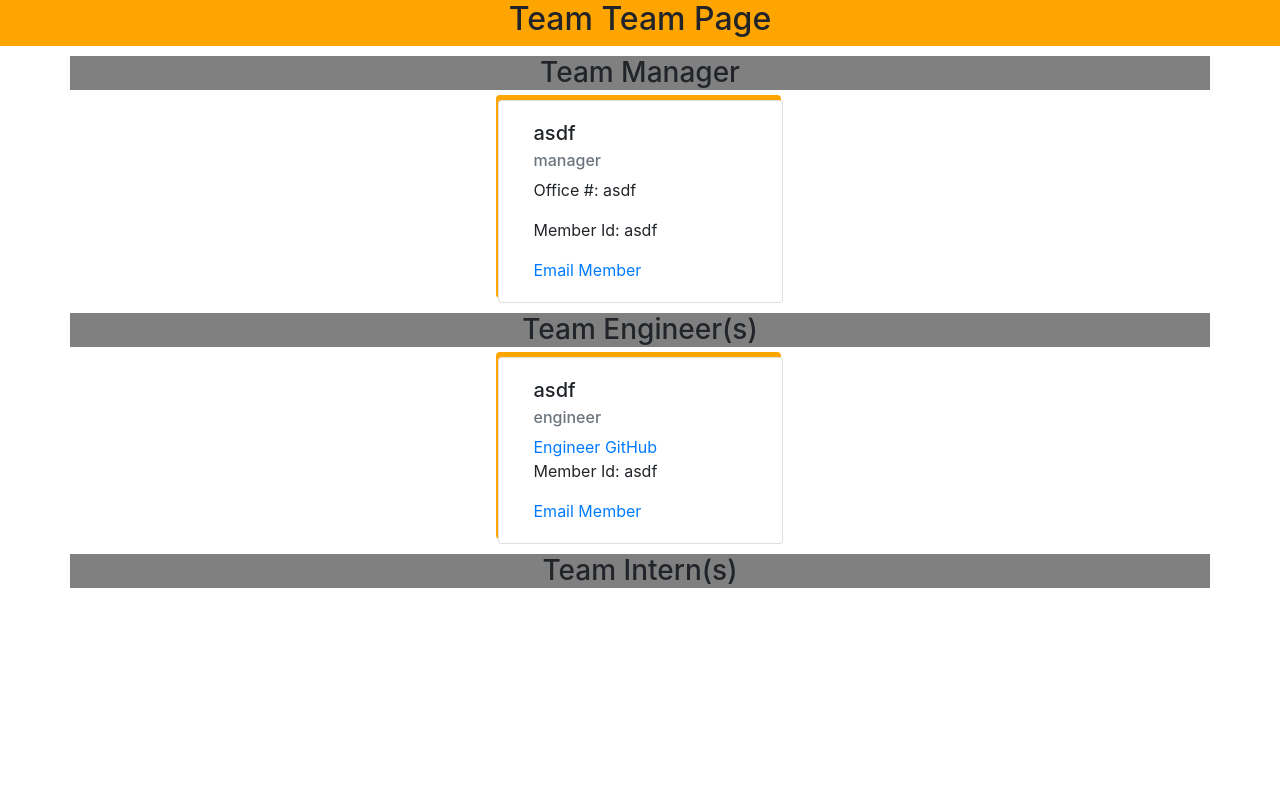
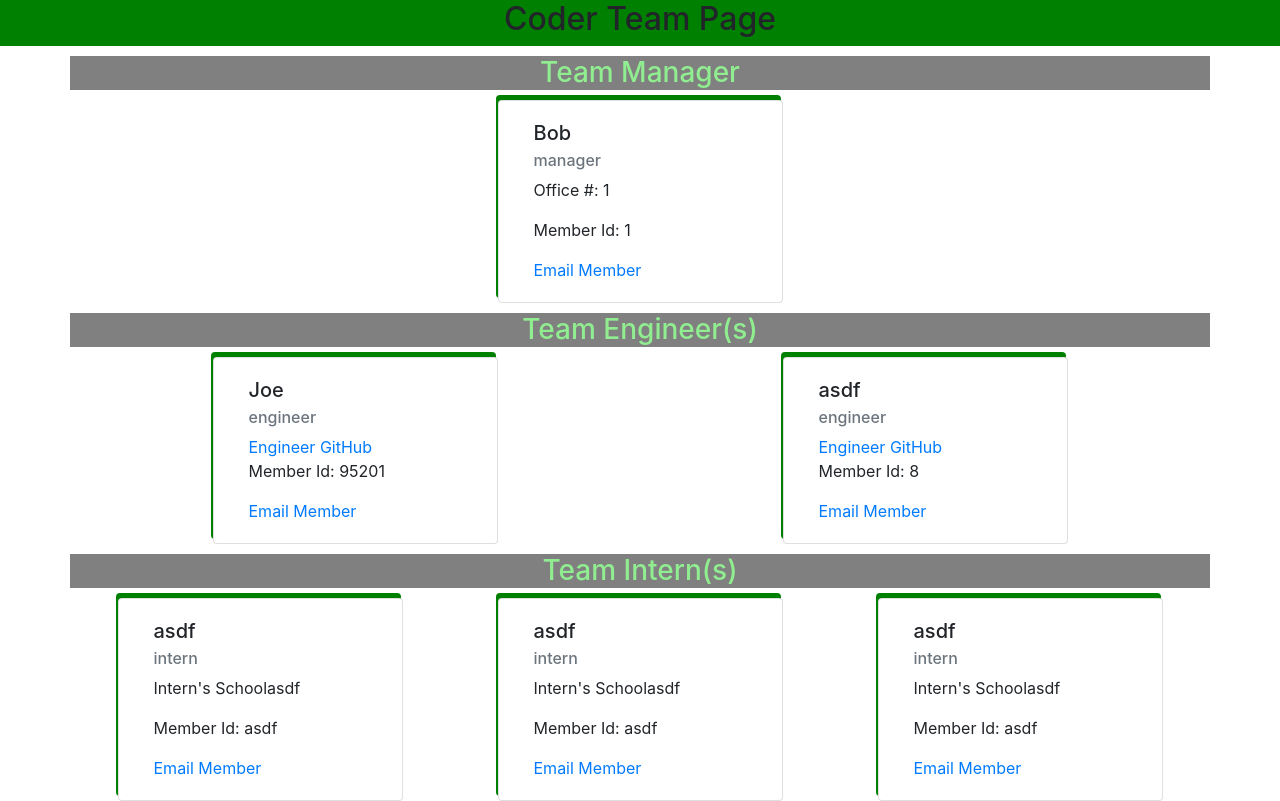
Before and after one commit to jbryant4/my-team-page, a website: page dist/index.html in a window 1280 px wide. Drawn offline with nearby package versions, Linux system fonts and the light colour scheme.

Commit message:
example page form video

```diff
--- a/dist/index.html
+++ b/dist/index.html
@@ -12,7 +12,7 @@
 </head>
 <body>
     <header>
-        <h2> Team Team Page</h2>
+        <h2> Coder Team Page</h2>
     </header>
     <div class='container'>
         <div class="row" id="manager">
--- a/dist/script.js
+++ b/dist/script.js
@@ -1,5 +1,5 @@
 
-const team = JSON.parse(JSON.stringify([{"name":"asdf","id":"asdf","email":"asdf","officeNumber":"asdf","memberType":"manager"},{"name":"asdf","id":"asdf","email":"joebryant614@gmail.com","githubId":"jbryant4","memberType":"engineer"}]));
+const team = JSON.parse(JSON.stringify([{"name":"Bob","id":"1","email":"email@gmail.com","officeNumber":"1","memberType":"manager"},{"name":"Joe","id":"95201","email":"joebryant614@gmail.com","githubId":"jbryant4","memberType":"engineer"},{"name":"asdf","id":"8","email":"asdf","githubId":"asdf","memberType":"engineer"},{"name":"asdf","id":"asdf","email":"asdf","school":"asdf","memberType":"intern"},{"name":"asdf","id":"asdf","email":"asdf","school":"asdf","memberType":"intern"},{"name":"asdf","id":"asdf","email":"asdf","school":"asdf","memberType":"intern"}]));
 
 console.log(team)
 //for loop to build each card
--- a/dist/style.css
+++ b/dist/style.css
@@ -4,17 +4,17 @@ h2,h3 {
 }
 
 header {
-    background-color: Orange;
+    background-color: Green;
     contain: content;
 }
 
 .section-title {
-    color: lightOrange;
+    color: lightGreen;
     background-color: grey;
     margin: 10px auto;
 }
 
 .card {
-    box-shadow: -2px -5px Orange;
+    box-shadow: -2px -5px Green;
     margin: auto;
 }
```
